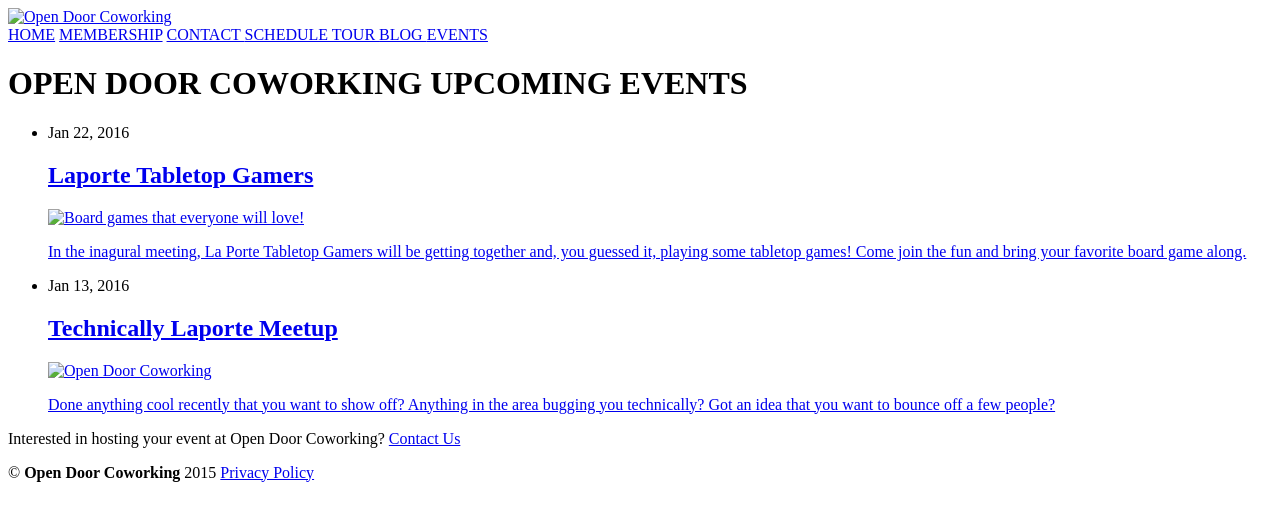
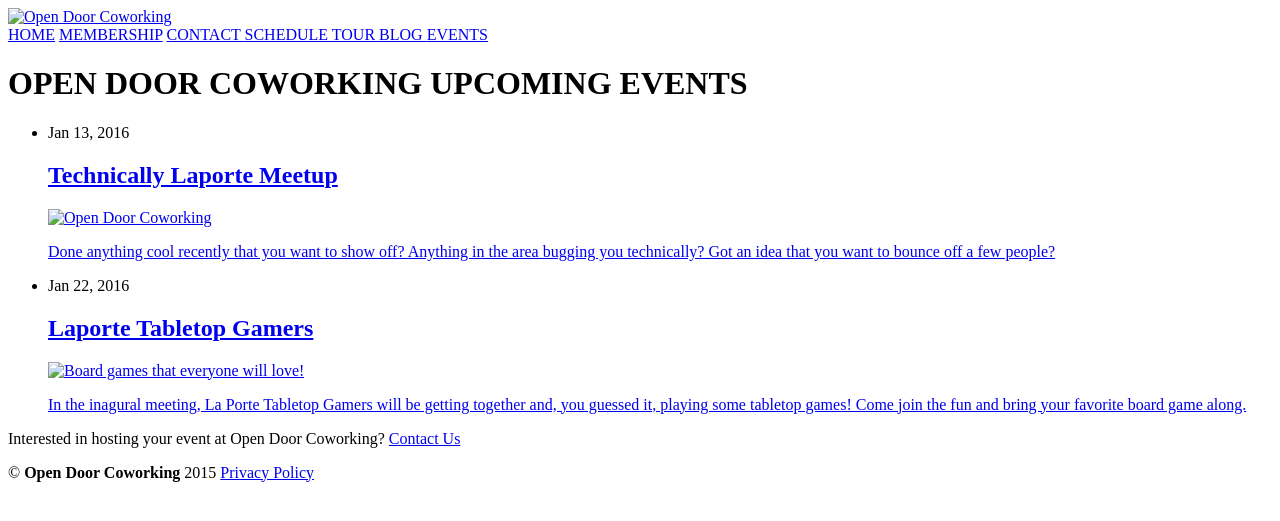
Before and after one commit to JDDoesDev/tlp, a Jekyll site: the page built from jekyll/events/index.html, in a window 1280 px wide. Shown: the top 521 px of the page. Built offline with Jekyll 4.4.1, drawn with Linux system fonts in a browser that asks for light colours; nearby versions of some CDN libraries; library files that are not in the unit come from our copies; comment, search, counter and statistics services are not loaded.

Commit message:
reverse the polarity of the events calendar

```diff
--- a/jekyll/events/index.html
+++ b/jekyll/events/index.html
@@ -7,8 +7,8 @@ layout: default
   <h1 class="page-heading underline">OPEN DOOR COWORKING UPCOMING EVENTS</h1>
 
   <ul class="post-list">
-    {% assign sortedPosts = site.posts | sort 'startdate'  %}
-    {% for post in sortedPosts %}
+    {% assign sortedPosts = site.posts | sort 'startdate' %}
+    {% for post in sortedPosts reversed %}
       {% if post.categories contains "events" %}
        {% if site.time < post.startdate %}
       <li style="clear: both;">
```
Also changed, not shown: 2 other files.
